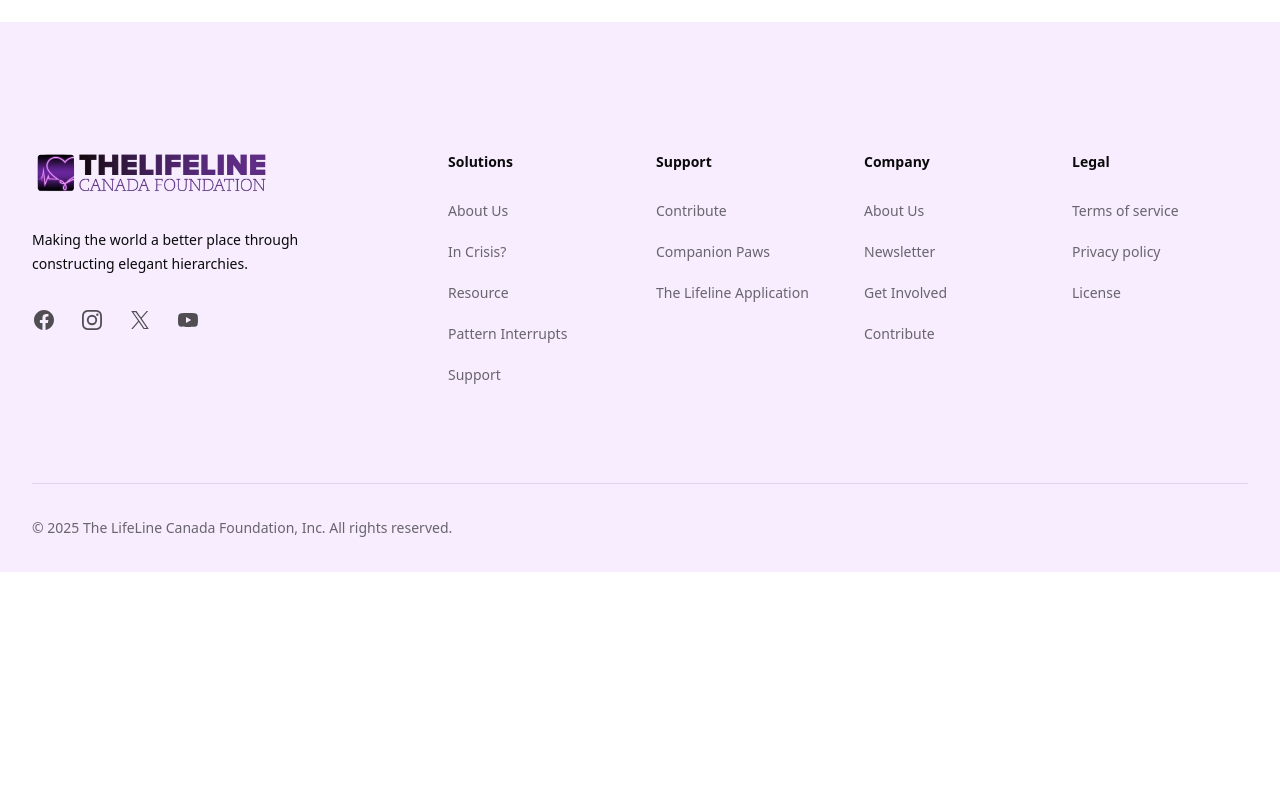
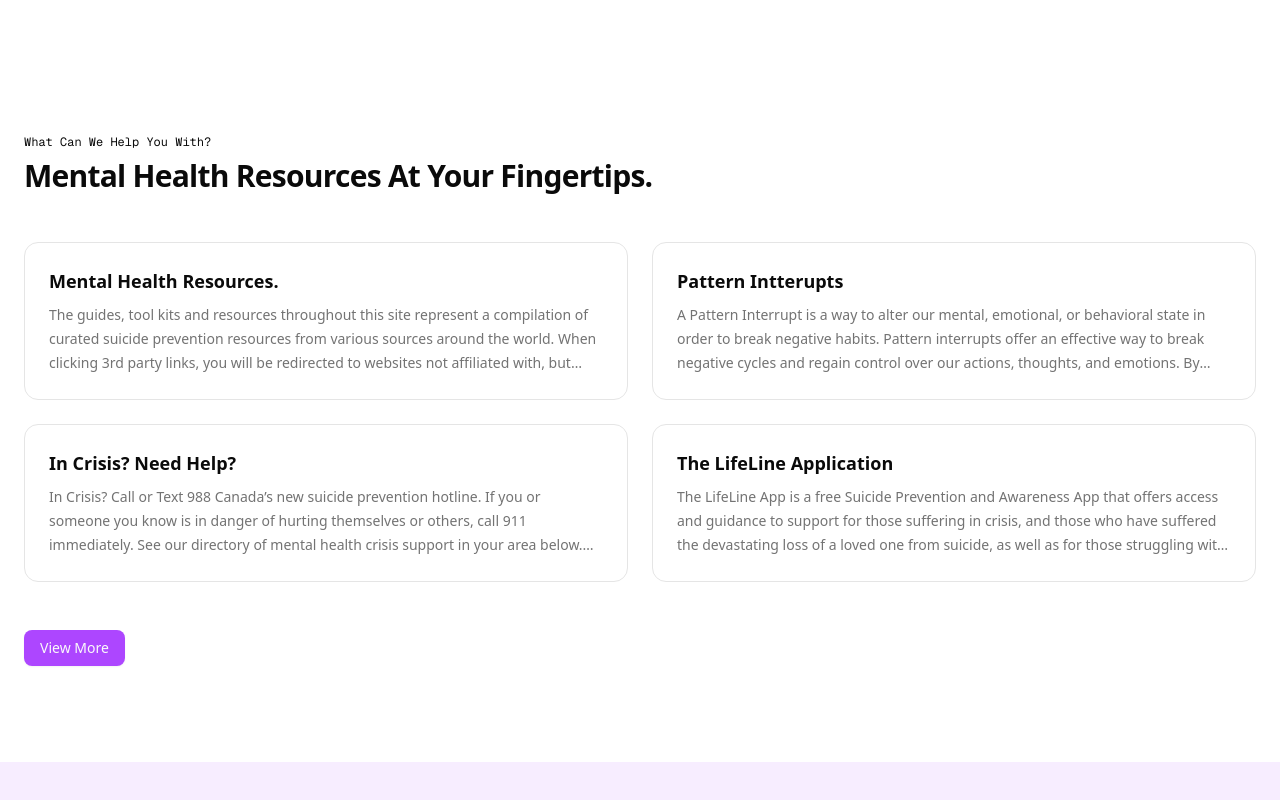
Before and after one commit to Justin-Bento/the-lifeline-canada-foundation, a Next.js app: page / in a window 1280 px wide. Shown: the part 998-1798 px from the top of the page. Before the commit the page ends 1570 px from the top, so only its background shows below. Built offline with nearby package versions, Linux system fonts and the light colour scheme.

Commit message:
Created the base for the products / service section

```diff
--- a/src/app/(frontend)/page.tsx
+++ b/src/app/(frontend)/page.tsx
@@ -1,11 +1,17 @@
 import { Button } from "@/components/ui/button";
+import {
+  Card,
+  CardContent,
+  CardDescription,
+  CardTitle,
+} from "@/components/ui/card";
 import Image from "next/image";
 import Link from "next/link";
 
 export default function Home() {
   return (
     <>
-      <main className="container mx-auto min-h-dvh space-y-32 py-24  lg:px-6">
+      <main className="container mx-auto min-h-dvh space-y-64 py-24  lg:px-6">
         <section className="grid grid-cols-1 lg:grid-cols-2 gap-12 items-center">
           <div className="relative w-full aspect-[16/10]">
             <Image
@@ -54,6 +60,83 @@ export default function Home() {
             </ul>
           </div>
         </section>
+
+        {/* Products / Services Section */}
+        <section className="space-y-12">
+          <span className="">
+            <p className="text-xs font-mono">What Can We Help You With?</p>
+            <h2 className="mb-10 mt-2 scroll-m-20 pb-2 text-3xl font-semibold tracking-tight transition-colors first:mt-0">
+              Mental Health Resources At Your Fingertips.
+            </h2>
+          </span>
+          <div className="grid grid-cols-1 lg:grid-cols-2 gap-6">
+            <Card className="shadow-none">
+              <CardContent className="space-y-2">
+                <CardTitle className="text-lg font-semibold">
+                  Mental Health Resources.
+                </CardTitle>
+                <CardDescription className="line-clamp-3 text-sm/6">
+                  The guides, tool kits and resources throughout this site
+                  represent a compilation of curated suicide prevention
+                  resources from various sources around the world. When clicking
+                  3rd party links, you will be redirected to websites not
+                  affiliated with, but supported by The LifeLine Canada
+                  Foundation.
+                </CardDescription>
+              </CardContent>
+            </Card>
+            <Card className="shadow-none">
+              <CardContent className="space-y-2">
+                <CardTitle className="text-lg font-semibold">
+                  Pattern Intterupts
+                </CardTitle>
+                <CardDescription className="line-clamp-3 text-sm/6">
+                  A Pattern Interrupt is a way to alter our mental, emotional,
+                  or behavioral state in order to break negative habits. Pattern
+                  interrupts offer an effective way to break negative cycles and
+                  regain control over our actions, thoughts, and emotions. By
+                  recognizing our patterns, we can intervene and create new
+                  pathways for more productive thoughts, behaviors, and emotions
+                  and make lasting changes in our lives.
+                </CardDescription>
+              </CardContent>
+            </Card>
+            <Card className="shadow-none">
+              <CardContent className="space-y-2">
+                <CardTitle className="text-lg font-semibold">
+                  In Crisis? Need Help?
+                </CardTitle>
+                <CardDescription className="line-clamp-3 text-sm/6">
+                  In Crisis? Call or Text 988 Canada’s new suicide prevention
+                  hotline. If you or someone you know is in danger of hurting
+                  themselves or others, call 911 immediately. See our directory
+                  of mental health crisis support in your area below. Seek the
+                  advice of an appropriately qualified healthcare professional
+                  before making decisions about your circumstances.
+                </CardDescription>
+              </CardContent>
+            </Card>
+            <Card className="shadow-none">
+              <CardContent className="space-y-2">
+                <CardTitle className="text-lg font-semibold">
+                  The LifeLine Application
+                </CardTitle>
+                <CardDescription className="line-clamp-3 text-sm/6">
+                  The LifeLine App is a free Suicide Prevention and Awareness
+                  App that offers access and guidance to support for those
+                  suffering in crisis, and those who have suffered the
+                  devastating loss of a loved one from suicide, as well as for
+                  those struggling with any degree of anxiety or depression. The
+                  LifeLine App also provides awareness, education and prevention
+                  strategies to guide people in crisis.
+                </CardDescription>
+              </CardContent>
+            </Card>
+          </div>
+          <div className="">
+            <Button>View More</Button>
+          </div>
+        </section>
       </main>
     </>
   );
```
